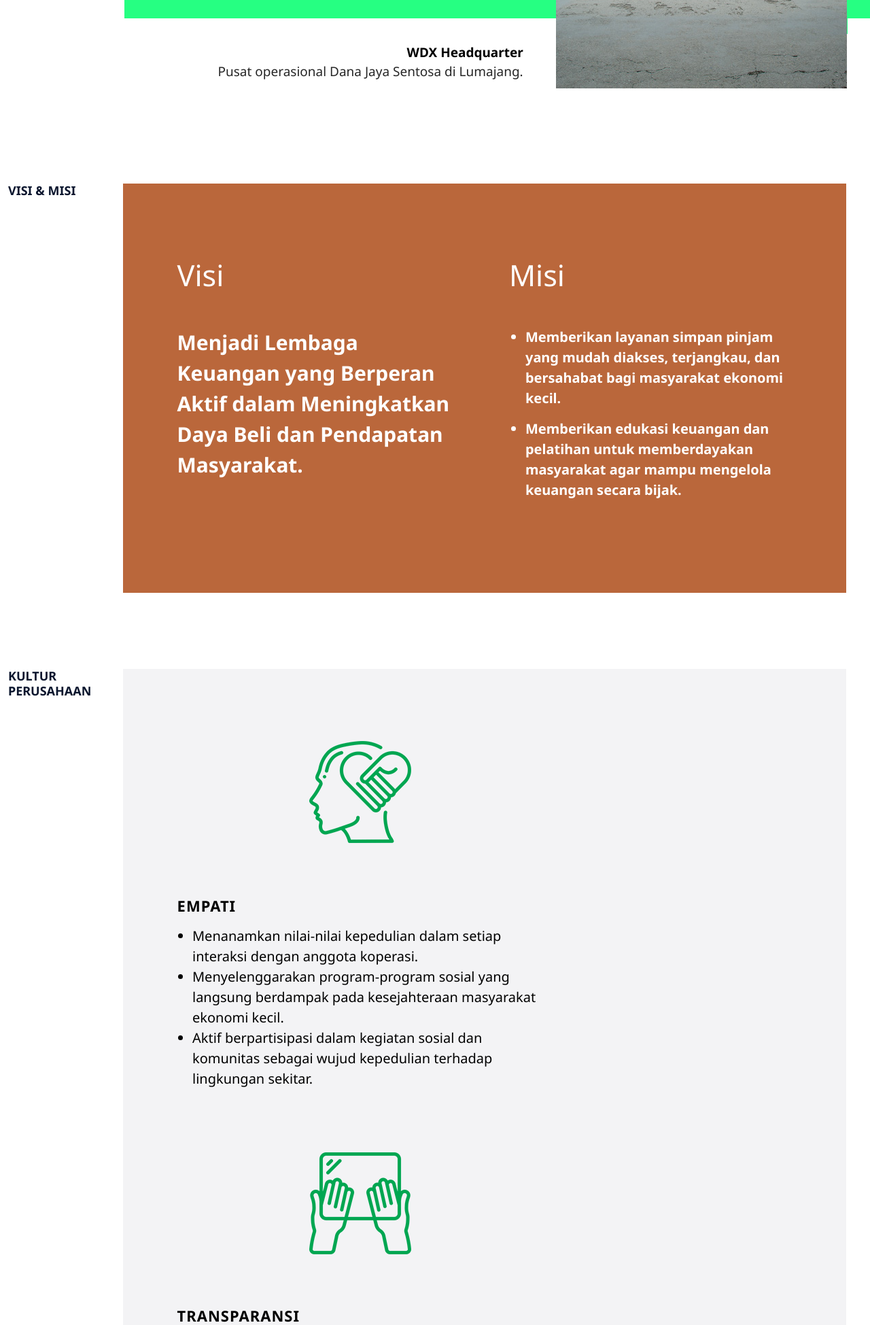
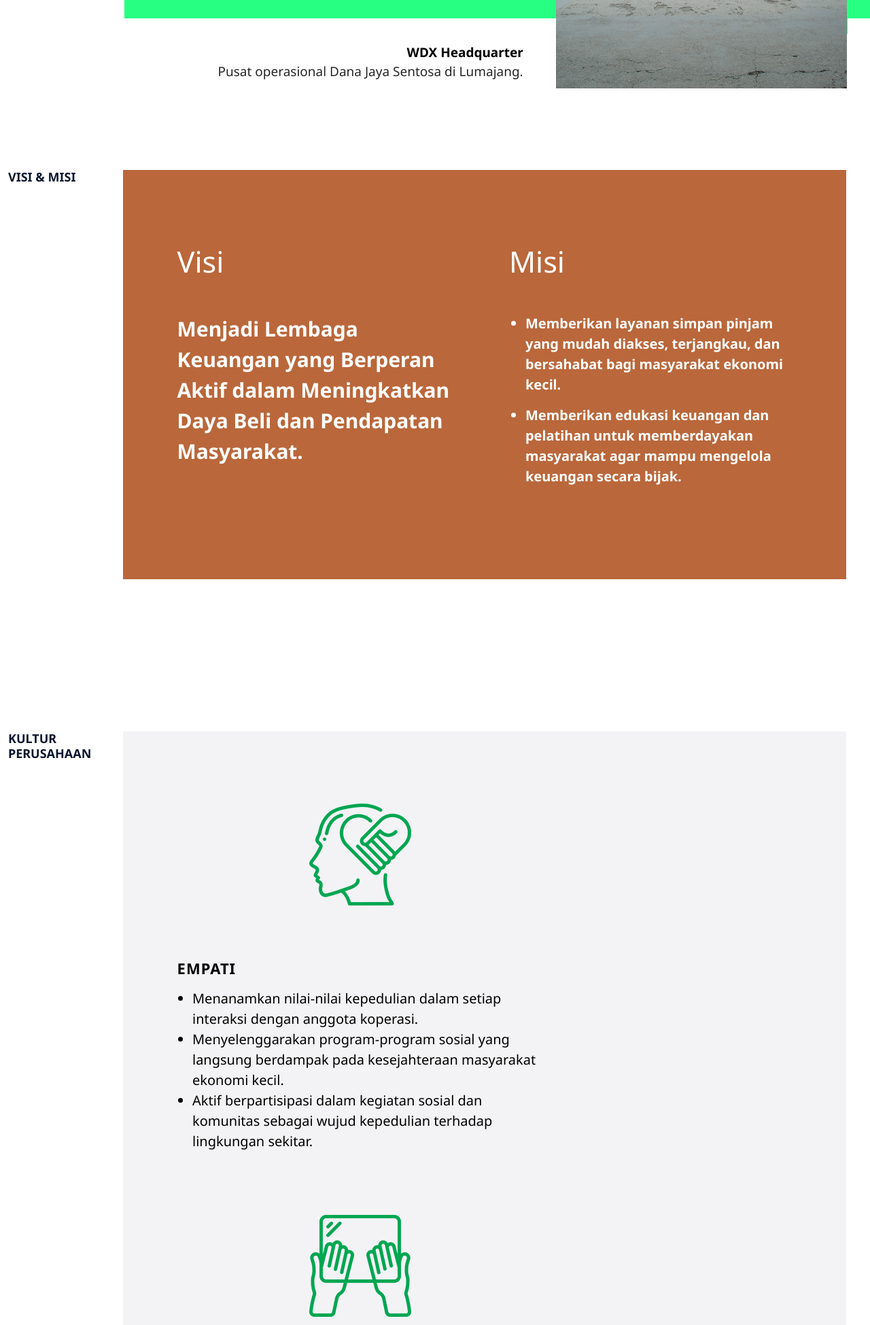
Before and after one commit to ilhamsyah09/dana-jaya-sentosa, a PHP site: page /about.php in a window 1280 px wide. Shown: the part 1903-3852 px from the top of the page at 68% size. Run offline with PHP 8.4, Linux system fonts and the light colour scheme; some libraries are stand-ins or nearby versions.

Commit message:
fix revs

```diff
--- a/about.php
+++ b/about.php
@@ -75,7 +75,7 @@
             </div>
         </section>
 
-        <section class="inside_section_4 pg_about">
+        <section class="inside_section_4 pg_about bg-gray">
             <div class="custom container">
                 <div class="outer-content">
                     <div class="inside-content">
--- a/assets/css/about.css
+++ b/assets/css/about.css
@@ -122,7 +122,7 @@
 
 /* inside_section_3 pg_about start */
 section.inside_section_3.pg_about {
-    padding-top: 153px;
+    padding-top: 133px;
     padding-bottom: 112px;
 }
 section.inside_section_3 .outer-content {
```
